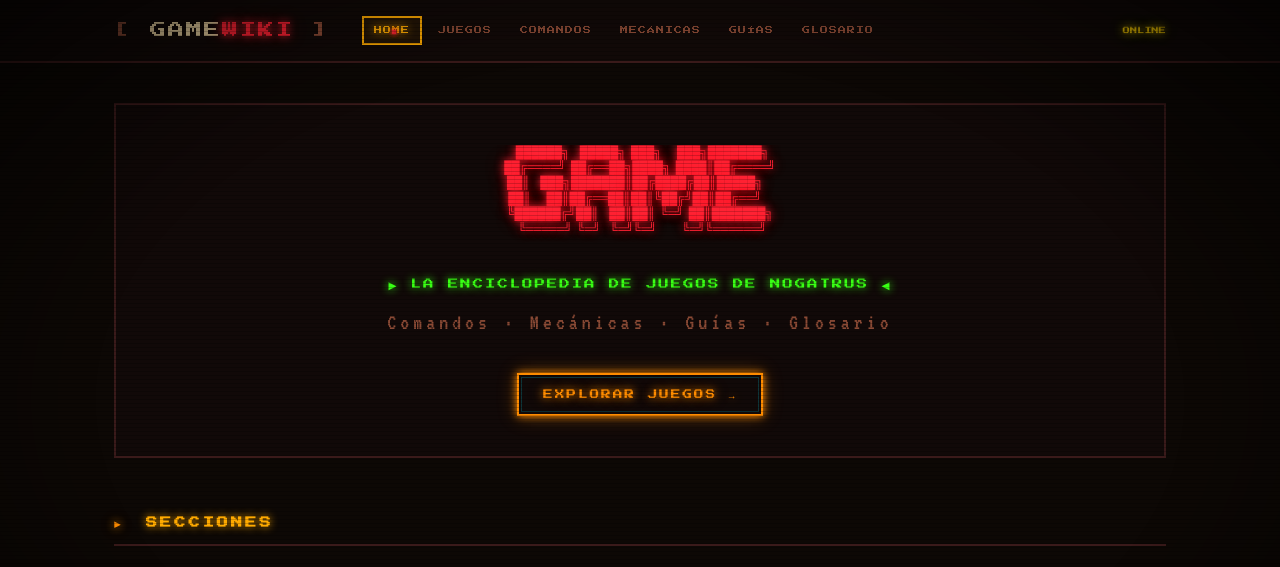
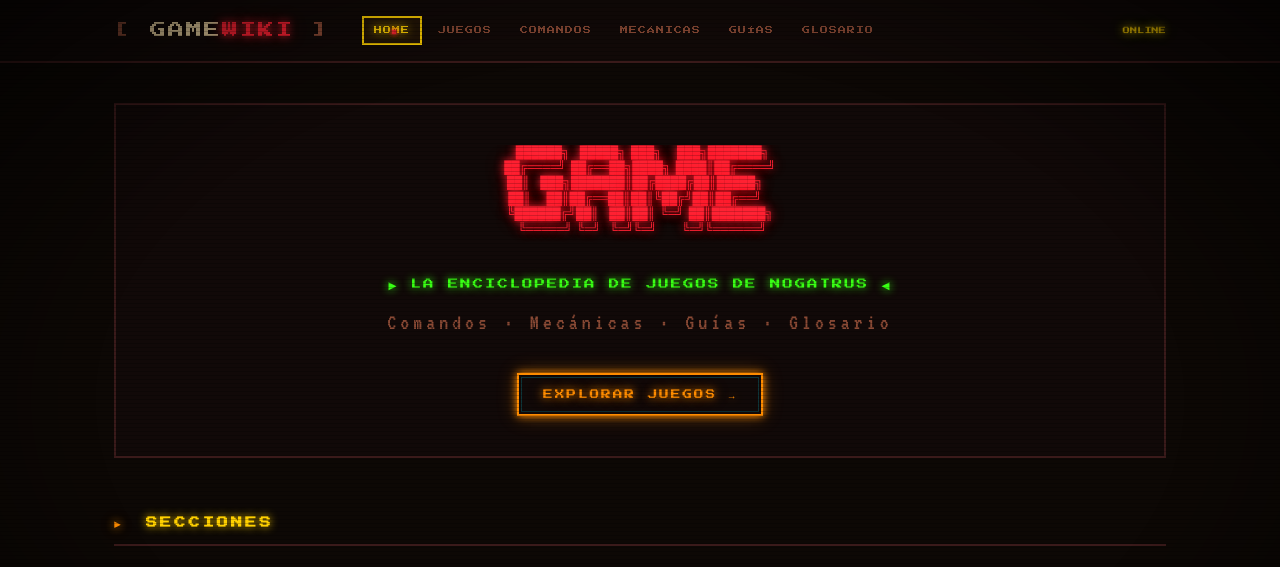
Before and after one commit to Nogatrus/nogatrus.github.io, a plain HTML site: page index.html in a window 1280 px wide. In both pictures the pointer is over the link "HOME". Shown: the top 567 px of the page. Drawn offline with Linux system fonts and the light colour scheme.

Commit message:
Update style.css

```diff
--- a/assets/style.css
+++ b/assets/style.css
@@ -137,10 +137,10 @@ a { color: inherit; text-decoration: none; }
 }
 
 .nav-link:hover {
-  color: #ffaa00;
-  border-color: #ffaa00;
+  color: #ffd000;
+  border-color: #ffd000;
   background: rgba(255,170,0,0.07);
-  text-shadow: 0 0 8px #ffaa00;
+  text-shadow: 0 0 8px #ffd000;
 }
 
 .header-status {
@@ -243,12 +243,12 @@ a { color: inherit; text-decoration: none; }
 .section-title {
   font-family: var(--font-px);
   font-size: 0.7rem;
-  color: #ffaa00;
+  color: #ffd000;
   letter-spacing: 3px;
   margin-bottom: 24px;
   padding-bottom: 12px;
   border-bottom: var(--pixel-sz) solid var(--border);
-  text-shadow: 0 0 8px #ffaa00;
+  text-shadow: 0 0 8px #ffd000;
 }
 .title-arrow { color: var(--accent2); text-shadow: var(--glow2); margin-right: 8px; }
 
```
